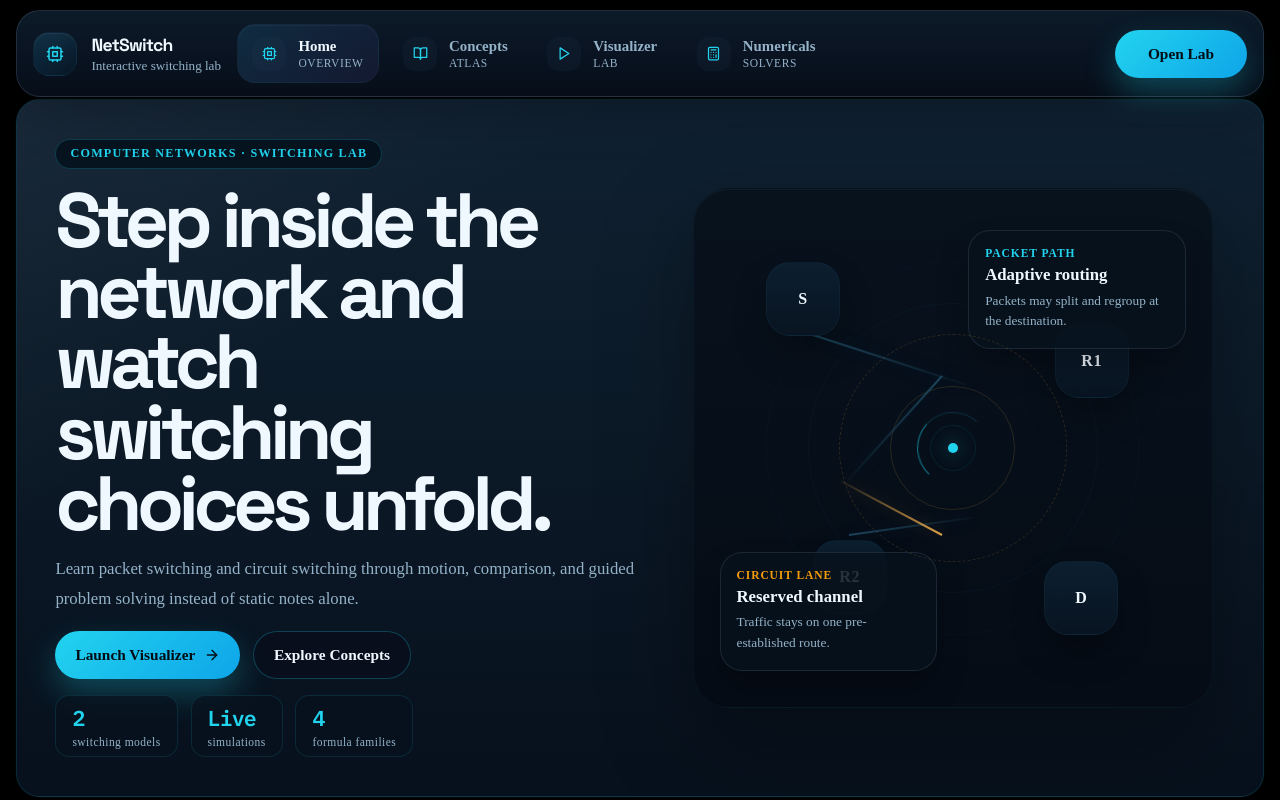
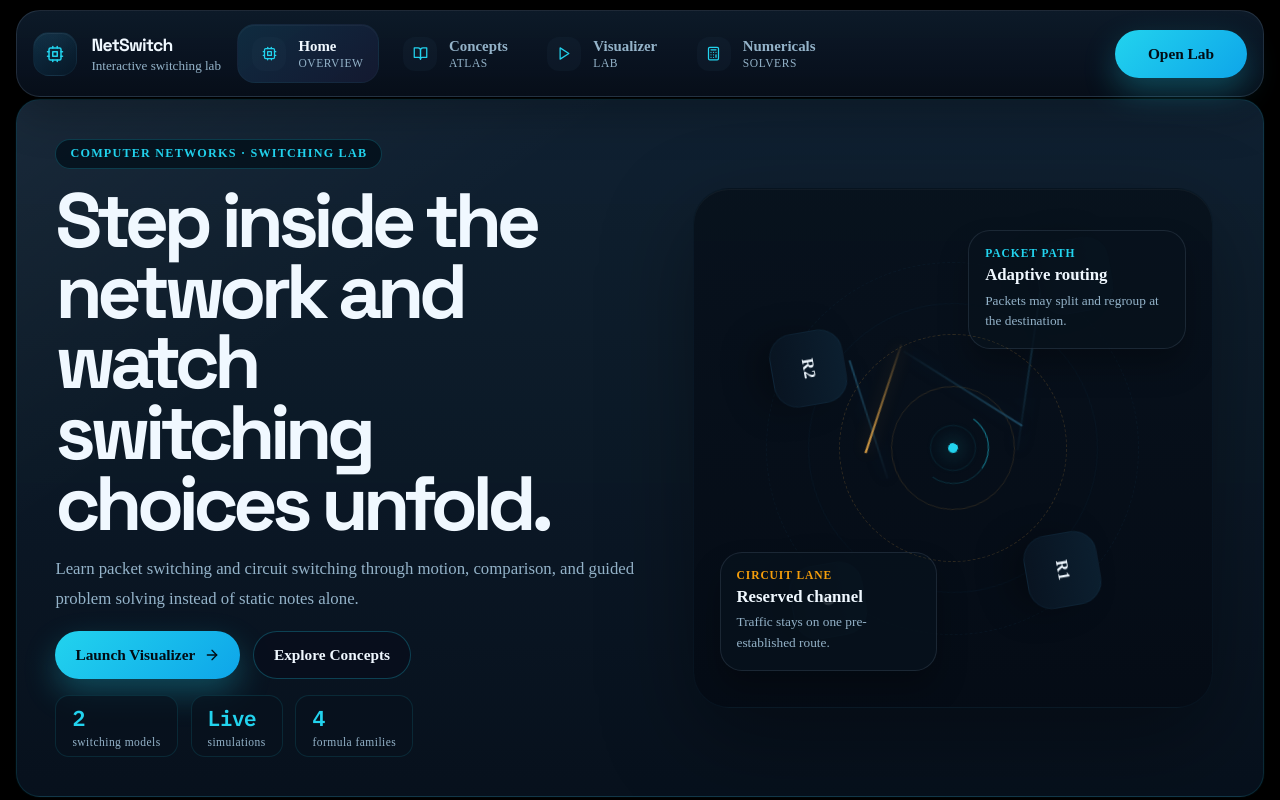
Before and after one commit to rakshit-737/packet-switching-app, a React (Vite) app: page / in a window 1280 px wide. Shown: the top 800 px of the page. Built offline with nearby package versions, Linux system fonts and the light colour scheme.

Commit message:
feat: rotate entire radar topology (nodes, links, rings) as one unit
Agent-Logs-Url: https://github.com/rakshit-737/packet-switching-app/sessions/8e91576d-8b23-4c64-91ab-aff723833948

Co-authored-by: rakshit-737 <234573445+rakshit-737@users.noreply.github.com>

```diff
--- a/src/pages/Home.jsx
+++ b/src/pages/Home.jsx
@@ -262,6 +262,7 @@ export default function Home() {
           {...(prefersReducedMotion ? {} : { variants: scaleIn })}
         >
           <div className="radar-board">
+            <div className="radar-topology" aria-hidden="true">
               <div className="radar-ring radar-ring-one" />
               <div className="radar-ring radar-ring-two" />
               <div className="radar-link radar-link-one" />
@@ -275,10 +276,11 @@ export default function Home() {
               <div className="radar-node radar-node-d">D</div>
 
               {/* Minimal animated hub in the centre of the radar */}
-            <div className="radar-hub" aria-hidden="true">
+              <div className="radar-hub">
                 <div className="radar-hub-outer-ring" />
                 <div className="radar-hub-inner-ring" />
                 <div className="radar-hub-core" />
+              </div>
             </div>
 
             <div className="signal-card signal-card-packet">
--- a/src/styles/Home.css
+++ b/src/styles/Home.css
@@ -862,6 +862,14 @@
   letter-spacing: 0.04em;
 }
 
+/* ── Radar topology (rotates the whole network diagram) ────── */
+
+.radar-topology {
+  position: absolute;
+  inset: 0;
+  animation: spin-slow 30s linear infinite;
+}
+
 /* ── Radar hub (replaces Zdog 3D icon) ─────────────────────── */
 
 .radar-hub {
@@ -885,7 +893,6 @@
   border: 1px solid transparent;
   border-top-color: rgba(34, 211, 238, 0.55);
   border-right-color: rgba(34, 211, 238, 0.18);
-  animation: spin-slow 9s linear infinite;
 }
 
 .radar-hub-inner-ring {
```
Lines whose indentation alone changed are shown as unchanged.
